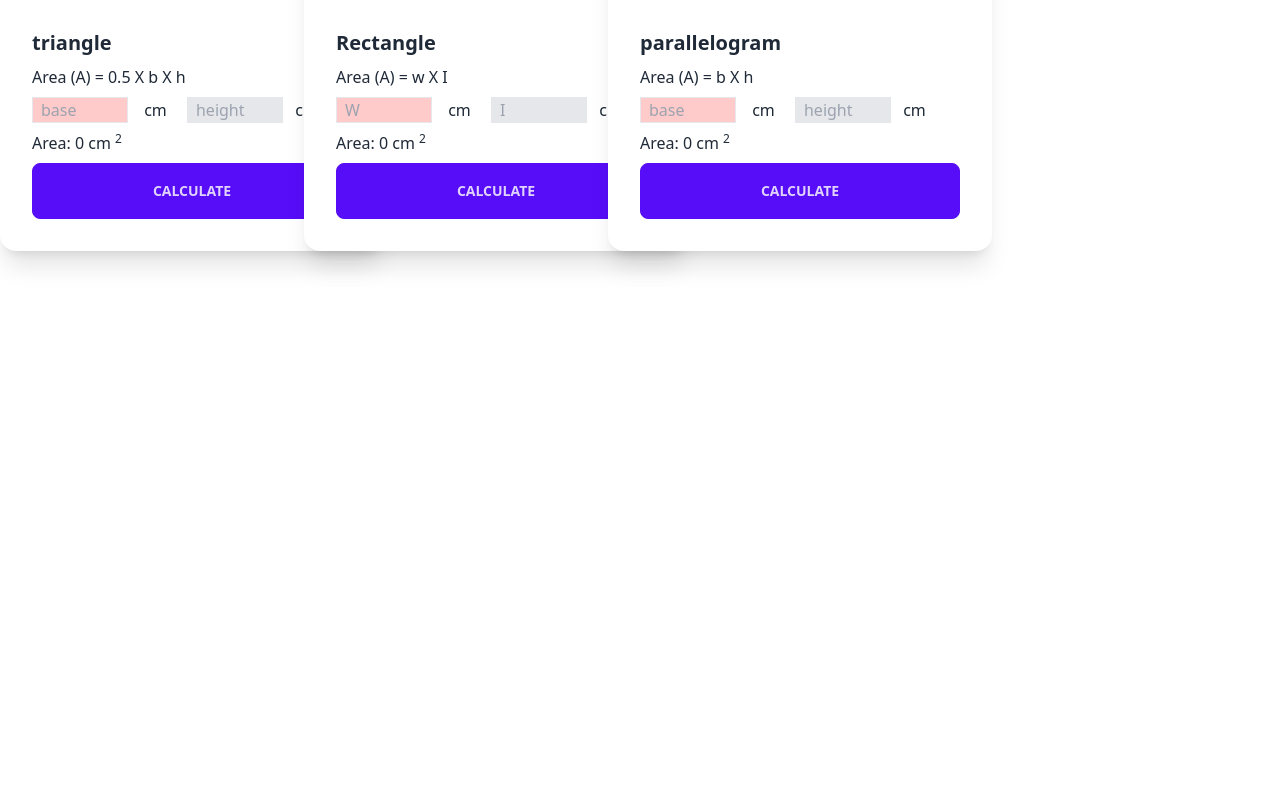
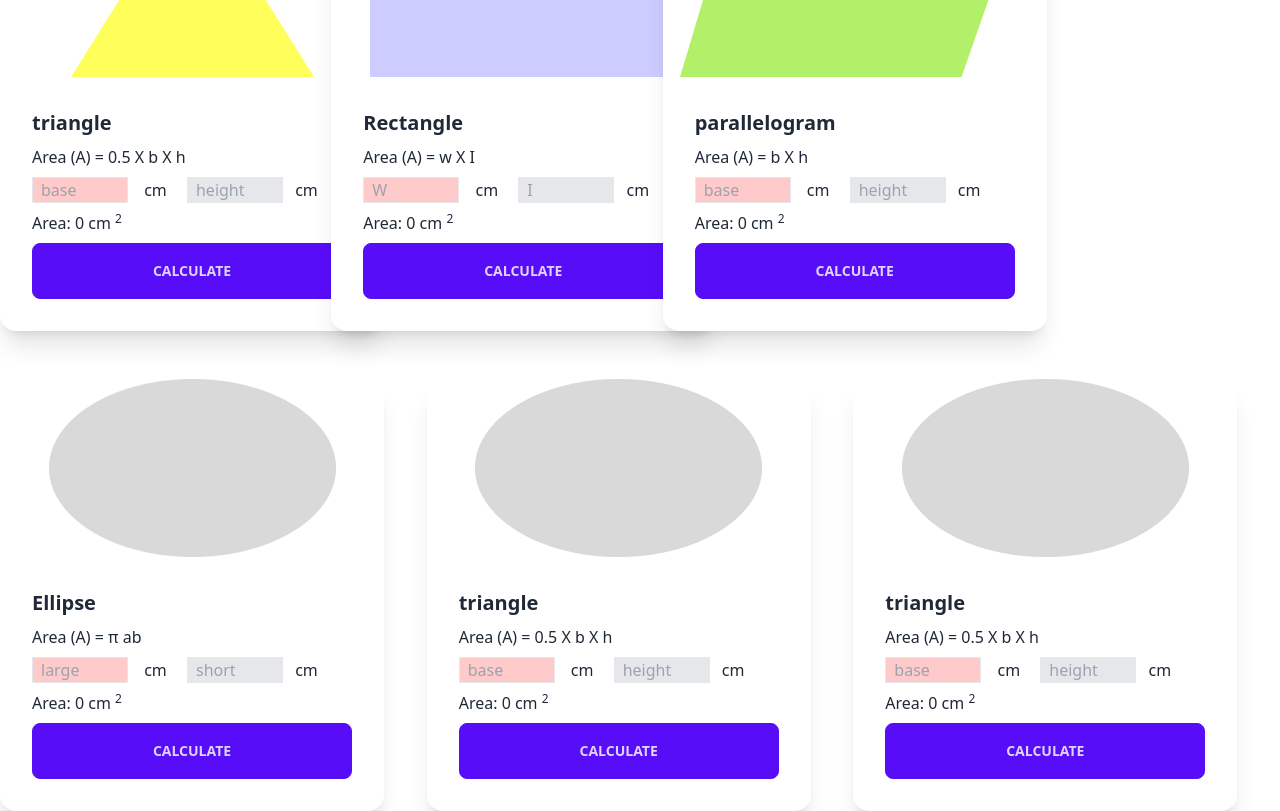
Before and after one commit to kazimehedihasan/GEOMETRY-GENIUS-28-Module, a plain HTML site: page index.html in a window 1280 px wide. Shown: the part 197-1008 px from the top of the page. Before the commit the page ends 800 px from the top, so only its background shows below. Drawn offline with nearby package versions, Linux system fonts and the light colour scheme.

Commit message:
first commit

```diff
--- a/index.html
+++ b/index.html
@@ -16,9 +16,9 @@
   </header>
   <main>
     <!-- container -->
-        <div class="flex flex-col lg:flex-row">
+    <div class="flex flex-col lg:flex-row pt-20">
       <!-- shape container -->
-            <div class="flex-1 grid grid-cols-1 md:grid-cols-2 lg:grid-cols-3 gap-8">
+      <div class="flex-1 grid grid-cols-1 md:grid-cols-2 lg:grid-cols-3 gap-20">
         <!-- first card -->
         <div class="card w-96 bg-base-100 shadow-xl">
           <figure><img src="/images/triangle.png" alt="Shoes" /></figure>
@@ -26,12 +26,12 @@
             <h2 class="card-title">triangle</h2>
             <p>Area (A) = 0.5 X b X h</p>
             <p>
-                        <input type="text" class="border bg-red-200 text- w-24 px-2"
-                        placeholder="base" name="" id="triangle-base">
+              <input type="text" class="border bg-red-200 text- w-24 px-2" placeholder="base" name=""
+                id="triangle-base">
               <span class="ml-3">cm</span>
               <!-- triangle height -->
-                        <input type="text" class="ml-4 border bg-gray-200 text- w-24 px-2"
-                         placeholder="height" name="" id="triangle-height">
+              <input type="text" class="ml-4 border bg-gray-200 text- w-24 px-2" placeholder="height" name=""
+                id="triangle-height">
               <span class="ml-2">cm</span>
             </p>
 
@@ -48,12 +48,11 @@
             <h2 class="card-title">Rectangle</h2>
             <p>Area (A) = w X I</p>
             <p>
-                      <input type="text" class="border bg-red-200 text- w-24 px-2"
-                      placeholder="W" name="" id="rectangle-base">
+              <input type="text" class="border bg-red-200 text- w-24 px-2" placeholder="W" name="" id="rectangle-base">
               <span class="ml-3">cm</span>
               <!-- rectangle height -->
-                      <input type="text" class="ml-4 border bg-gray-200 text- w-24 px-2"
-                       placeholder="I" name="" id="rectangle-height">
+              <input type="text" class="ml-4 border bg-gray-200 text- w-24 px-2" placeholder="I" name=""
+                id="rectangle-height">
               <span class="ml-2">cm</span>
             </p>
 
@@ -70,12 +69,12 @@
             <h2 class="card-title">parallelogram</h2>
             <p>Area (A) = b X h</p>
             <p>
-                      <input type="text" class="border bg-red-200 text- w-24 px-2"
-                      placeholder="base" name="" id="parallelogram-base">
+              <input type="text" class="border bg-red-200 text- w-24 px-2" placeholder="base" name=""
+                id="parallelogram-base">
               <span class="ml-3">cm</span>
               <!-- parallelogram height -->
-                      <input type="text" class="ml-4 border bg-gray-200 text- w-24 px-2"
-                       placeholder="height" name="" id="parallelogram-height">
+              <input type="text" class="ml-4 border bg-gray-200 text- w-24 px-2" placeholder="height" name=""
+                id="parallelogram-height">
               <span class="ml-2">cm</span>
             </p>
 
@@ -87,10 +86,86 @@
         </div>
       </div>
       <!-- area calculator -->
-            <div class="w-[400px]">
+      <div class="w-[350px] ml-4">
         <div class="text-4xl ml-24">Area Calculator</div>
       </div>
     </div>
+
+
+<!-- new  -->
+    <div class="flex flex-col lg:flex-row pt-12">
+
+      <div class="flex-1 grid grid-cols-1 md:grid-cols-2 lg:grid-cols-3">
+<!--ellipse first card -->
+        <div class="card w-96 bg-base-100 shadow-xl">
+          <figure><img src="/images/ellipse.png" alt="Shoes" /></figure>
+          <div class="card-body">
+            <h2 class="card-title">Ellipse</h2>
+            <p>Area (A) = π ab</p>
+            <p>
+              <input type="text" class="border bg-red-200 text- w-24 px-2" placeholder="large" name="" id="ellipse-base">
+              <span class="ml-3">cm</span>
+              <!-- ellipse height -->
+              <input type="text" class="ml-4 border bg-gray-200 text- w-24 px-2" placeholder="short" name=""
+                id="ellipse-height">
+              <span class="ml-2">cm</span>
+            </p>
+
+            <p>Area: <span id="ellipse-area"> 0</span> cm <sup>2</sup></p>
+            <div class="card-actions justify-center ">
+              <button onclick="kaziMehedi()" class="btn btn-primary w-80 h-14">Calculate</button>
+            </div>
+          </div>
+        </div>
+
+<!--Pentagon  card -->
+        <div class="card w-96 bg-base-100 shadow-xl">
+          <figure><img src="/images/ellipse.png" alt="Shoes" /></figure>
+          <div class="card-body">
+            <h2 class="card-title">triangle</h2>
+            <p>Area (A) = 0.5 X b X h</p>
+            <p>
+              <input type="text" class="border bg-red-200 text- w-24 px-2" placeholder="base" name="" id="ellipse-base">
+              <span class="ml-3">cm</span>
+              <!-- ellipse height -->
+              <input type="text" class="ml-4 border bg-gray-200 text- w-24 px-2" placeholder="height" name=""
+                id="ellipse-height">
+              <span class="ml-2">cm</span>
+            </p>
+
+            <p>Area: <span id="ellipse-area"> 0</span> cm <sup>2</sup></p>
+            <div class="card-actions justify-center ">
+              <button onclick="kazi()" class="btn btn-primary w-80 h-14">Calculate</button>
+            </div>
+          </div>
+        </div>
+<!-- card -->
+        <div class="card w-96 bg-base-100 shadow-xl">
+          <figure><img src="/images/ellipse.png" alt="Shoes" /></figure>
+          <div class="card-body">
+            <h2 class="card-title">triangle</h2>
+            <p>Area (A) = 0.5 X b X h</p>
+            <p>
+              <input type="text" class="border bg-red-200 text- w-24 px-2" placeholder="base" name="" id="ellipse-base">
+              <span class="ml-3">cm</span>
+              <!-- ellipse height -->
+              <input type="text" class="ml-4 border bg-gray-200 text- w-24 px-2" placeholder="height" name=""
+                id="ellipse-height">
+              <span class="ml-2">cm</span>
+            </p>
+
+            <p>Area: <span id="ellipse-area"> 0</span> cm <sup>2</sup></p>
+            <div class="card-actions justify-center ">
+              <button onclick="kazi()" class="btn btn-primary w-80 h-14">Calculate</button>
+            </div>
+          </div>
+        </div>
+      </div>
+    </div>
+
+
+
+
 
   </main>
 
--- a/js/index.js
+++ b/js/index.js
@@ -47,8 +47,8 @@ function parallelogramAria(){
 //  console.log(height);
 
  const area = base * height;
- const kuka = document.getElementById('parallelogram-area');
- kuka.innerText = area;
+kaziMehediHasan ('parallelogram-area', area);
+
 }
 
 // reusable get input value field in number
@@ -58,3 +58,9 @@ function getInputValue(kuk){
     const valuee = parseFloat(inpute);
     return valuee;
 }
+
+// reusable set apan , p, div, etc text
+function kaziMehediHasan (elementId, area){
+   const element = document.getElementById(elementId);
+   element.innerText = area;
+}
```
Lines whose indentation alone changed are shown as unchanged.
